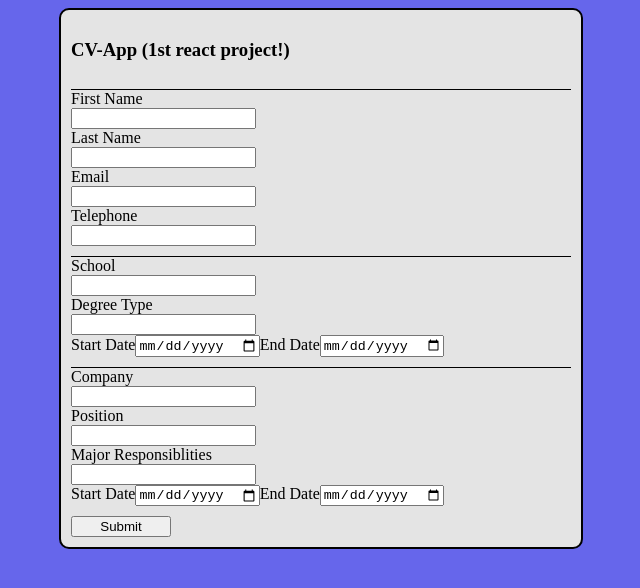
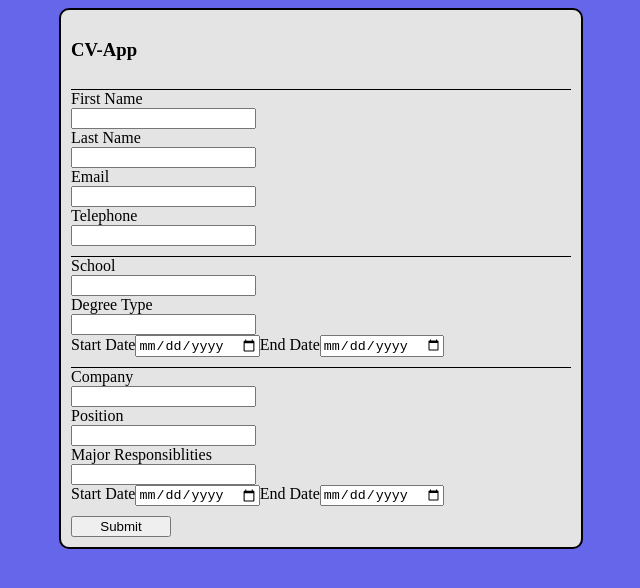
Before and after one commit to goldjared/cv-application, a React (Vite) app: page / in a window 1280 px wide. Shown: the top 588 px of the page, without its empty margins (319-959 px from the left). Built offline with nearby package versions, Linux system fonts and the light colour scheme.

Commit message:
remove excess text from app header

```diff
--- a/src/components/form.jsx
+++ b/src/components/form.jsx
@@ -39,7 +39,7 @@ function Form() {
   return (
     <>
       <form>
-        <h3>CV-App (1st react project!)</h3>
+        <h3>CV-App</h3>
         <div className="section">
           <Input
             labelName={"First Name"}
```
